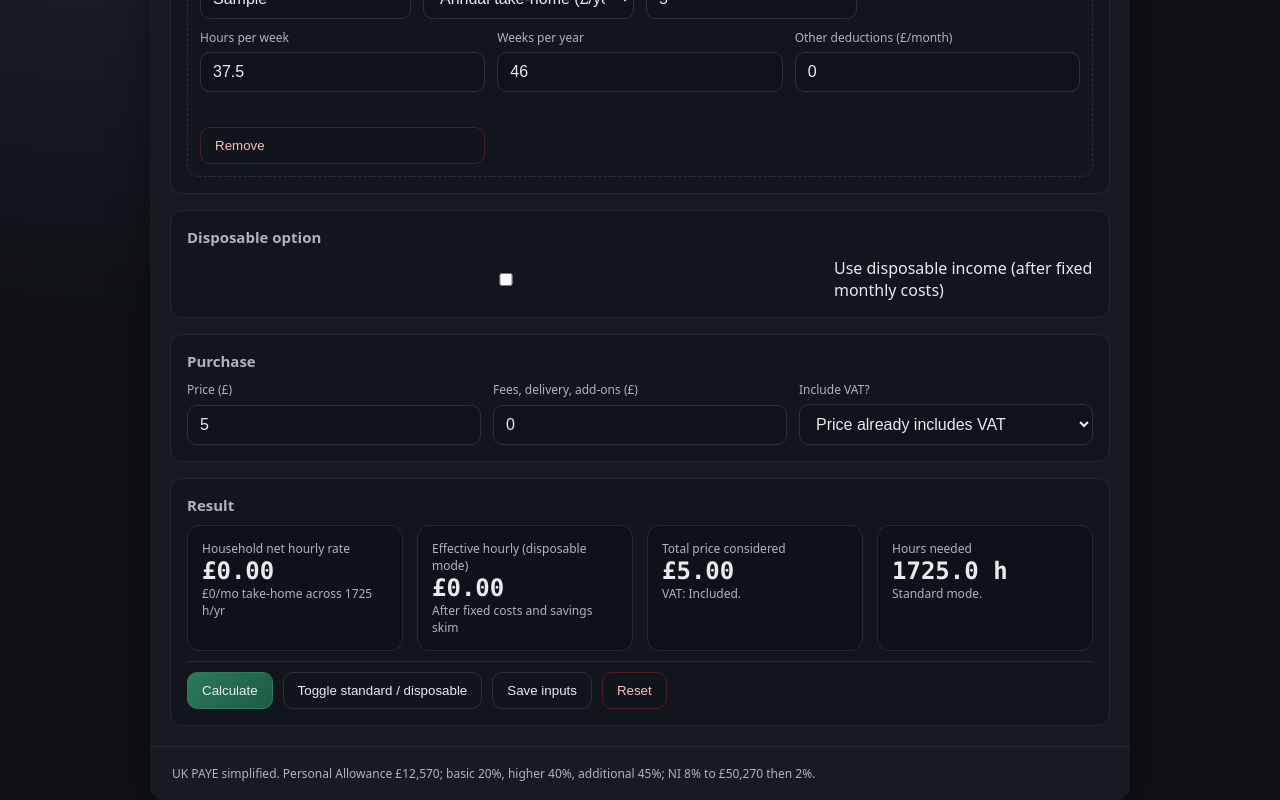
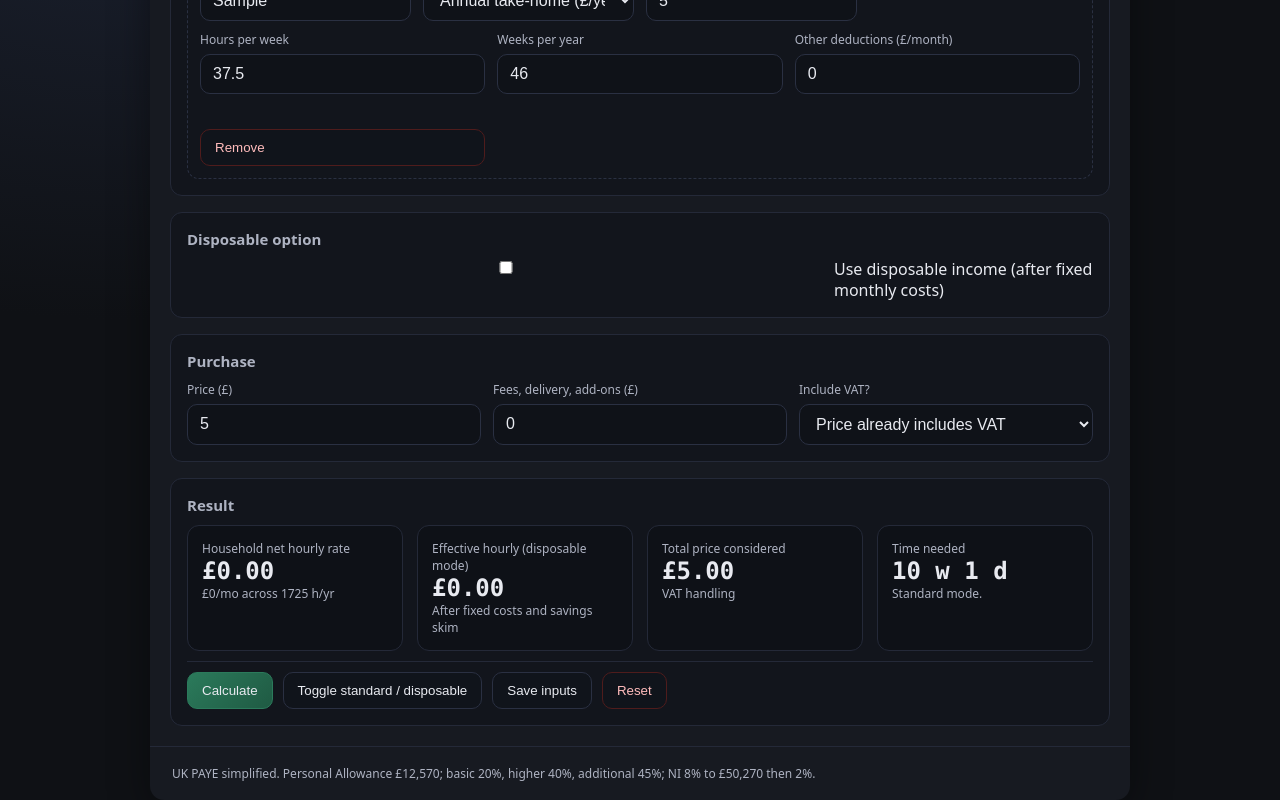
Before and after one commit to rogerseleri246-png/Value-calculator, a plain HTML site: page index.html in a window 1280 px wide. Both pictures are taken after typing "Sample", "5", "5" into the empty fields and a click on the button "Calculate". Drawn offline with Linux system fonts and the light colour scheme.

Commit message:
Update index.html

```diff
--- a/index.html
+++ b/index.html
@@ -54,8 +54,9 @@
   .card{background:#0e1117; border:1px solid #242938; border-radius:12px; padding:14px; max-width:100%}
   .big{font-size:24px; font-weight:700}
   .muted{color:var(--muted); font-size:12px}
-  .toggle{display:flex; align-items:center; gap:10px}
-  .toggle span{white-space:normal; word-break:break-word}
+  .toggle{display:flex; align-items:flex-start; gap:10px}
+  .toggle input{margin-top:2px}
+  .toggle span{display:block; max-width:calc(100% - 40px); white-space:normal; overflow-wrap:break-word; word-break:normal; hyphens:auto; line-height:1.3}
   .hr{height:1px; background:#242938; margin:10px 0}
   @media (max-width:900px){.row,.row.compact,.summary{grid-template-columns:1fr 1fr}}
   @media (max-width:560px){.row,.row.compact,.summary{grid-template-columns:1fr}}
@@ -63,9 +64,10 @@
 </head>
 <body>
   <div class="app" id="app">
-    <header><h1>Value Calculator <span style="font-weight:400;color:#aeb3c2">v6</span></h1></header>
+    <header><h1>Value Calculator <span style="font-weight:400;color:#aeb3c2">v7</span></h1></header>
 
     <div class="grid">
+      <!-- Earners -->
       <section class="panel" id="earnersPanel">
         <div class="split">
           <h2>Household earners</h2>
@@ -74,6 +76,7 @@
         <div id="earners"></div>
       </section>
 
+      <!-- Disposable toggle -->
       <section class="panel">
         <h2>Disposable option</h2>
         <label class="toggle">
@@ -96,6 +99,7 @@
         </div>
       </section>
 
+      <!-- Purchase -->
       <section class="panel">
         <h2>Purchase</h2>
         <div class="row compact">
@@ -118,6 +122,7 @@
         </div>
       </section>
 
+      <!-- Results -->
       <section class="panel" id="resultsPanel">
         <h2>Result</h2>
         <div class="summary">
@@ -137,7 +142,7 @@
             <div class="muted" id="vatNote">VAT handling</div>
           </div>
           <div class="card">
-            <div class="muted">Hours needed</div>
+            <div class="muted">Time needed</div>
             <div class="big mono" id="hoursNeeded">0.0 h</div>
             <div class="muted" id="modeNote">Standard or disposable</div>
           </div>
@@ -160,8 +165,24 @@
 const $ = (s, c=document) => c.querySelector(s);
 const $$ = (s, c=document) => Array.from(c.querySelectorAll(s));
 const money = v => isFinite(v) ? '£' + (Math.round(v * 100) / 100).toFixed(2) : '£0.00';
-const hoursFmt = v => isFinite(v) && v !== Infinity ? (Math.round(v * 10) / 10).toFixed(1) + ' h' : '—';
 const debounce = (fn, ms) => { let t; return (...a)=>{ clearTimeout(t); t=setTimeout(()=>fn(...a), ms);} };
+
+/* Friendly duration:
+   < 12h -> "H h"
+   12h..7d -> "D d H h"
+   >= 7d -> "W w D d"  */
+function fmtTime(hours) {
+  if (!isFinite(hours) || hours === Infinity || hours <= 0) return '—';
+  if (hours < 12) return `${(Math.round(hours*10)/10).toFixed(1)} h`;
+
+  const days = Math.floor(hours / 24);
+  const remH = Math.round(hours - days*24);
+  if (days < 7) return `${days} d${remH ? ` ${remH} h` : ''}`;
+
+  const weeks = Math.floor(days / 7);
+  const remD = days % 7;
+  return `${weeks} w${remD ? ` ${remD} d` : ''}`;
+}
 
 /* UK PAYE simplified */
 function ukNetFromGross({gross, pensionPct=0, salarySacrifice=true, personalAllowance=12570}) {
@@ -196,7 +217,6 @@ function ukNetFromGross({gross, pensionPct=0, salarySacrifice=true, personalAllo
 /* Earners UI */
 const earnersDiv = $('#earners');
 let earnerId = 0;
-
 function earnerTemplate(id) {
   return `
   <div class="earner" data-id="${id}">
@@ -225,7 +245,6 @@ function earnerTemplate(id) {
     </div>
   </div>`;
 }
-
 function addEarner(prefill) {
   const id = earnerId++;
   const wrap = document.createElement('div'); wrap.innerHTML = earnerTemplate(id);
@@ -242,13 +261,11 @@ function addEarner(prefill) {
     salarySacField.style.display = uk ? 'grid' : 'none';
     otherDeductField.style.display = uk ? 'none' : 'grid';
   }
-  incomeTypeSel.addEventListener('change', toggles);
-  toggles();
+  incomeTypeSel.addEventListener('change', toggles); toggles();
 
   if (prefill) for (const [cls, val] of Object.entries(prefill)) {
     const node = card.querySelector('.' + cls); if (node) node.value = val;
   }
-
   card.querySelector('.removeBtn').addEventListener('click', () => { card.remove(); calculate(); });
   Array.from(card.querySelectorAll('.field input, .field select')).forEach(n => n.addEventListener('input', debounce(calculate, 120)));
 }
@@ -276,8 +293,8 @@ function collectEarners() {
     const amount = +c.querySelector('.amount').value || 0;
     const hpw = +c.querySelector('.hoursPerWeek').value || 0;
     const wpy = +c.querySelector('.weeksPerYear').value || 0;
+    let annualNet = 0;
 
-    let annualNet = 0;
     if (incomeType === 'annual_net') {
       const other = +c.querySelector('.otherDeduct').value || 0;
       annualNet = Math.max(0, amount - (other * 12));
@@ -296,7 +313,6 @@ function collectEarners() {
     return { annualNet, annualHours };
   });
 }
-
 function householdRates() {
   const earners = collectEarners();
   const totalNet = earners.reduce((a, e) => a + e.annualNet, 0);
@@ -313,7 +329,6 @@ function householdRates() {
 
   return { netHourly, dispHourly, totalNet, totalHours };
 }
-
 function totalPrice() {
   const base = +$('#price').value || 0;
   const extras = +$('#priceExtras').value || 0;
@@ -324,22 +339,19 @@ function totalPrice() {
   else if (vatMode === 'none') vatNote = 'Not applied';
   return { total, vatNote };
 }
-
 function calculate() {
   const { netHourly, dispHourly, totalNet, totalHours } = householdRates();
-  const { total, vatNote } = totalPrice();
-  const mode = useDisposable.checked ? 'Disposable' : 'Standard';
-  const hourly = useDisposable.checked ? dispHourly : netHourly;
+  const { total } = totalPrice();
+  const hourly = $('#useDisposable').checked ? dispHourly : netHourly;
   const hoursNeeded = hourly > 0 ? total / hourly : Infinity;
 
   $('#netHourly').textContent = money(netHourly);
   $('#dispHourly').textContent = money(dispHourly);
   $('#totalPrice').textContent = money(total);
-  $('#hoursNeeded').textContent = hoursFmt(hoursNeeded);
+  $('#hoursNeeded').textContent = fmtTime(hoursNeeded);
 
-  $('#vatNote').textContent = `VAT: ${vatNote}.`;
-  $('#modeNote').textContent = `${mode} mode.`;
-  $('#rateNote').textContent = totalHours > 0 ? `£${(totalNet/12).toFixed(0)}/mo take-home across ${Math.round(totalHours)} h/yr` : 'Add earners and hours';
+  $('#modeNote').textContent = $('#useDisposable').checked ? 'Disposable mode.' : 'Standard mode.';
+  $('#rateNote').textContent = totalHours > 0 ? `£${(totalNet/12).toFixed(0)}/mo across ${Math.round(totalHours)} h/yr` : 'Add earners and hours';
 }
 
 /* Save / Load */
@@ -365,7 +377,6 @@ function saveState() {
   };
   localStorage.setItem('hta_state', JSON.stringify(state)); calculate();
 }
-
 function loadState() {
   const raw = localStorage.getItem('hta_state');
   if (raw) {
```
